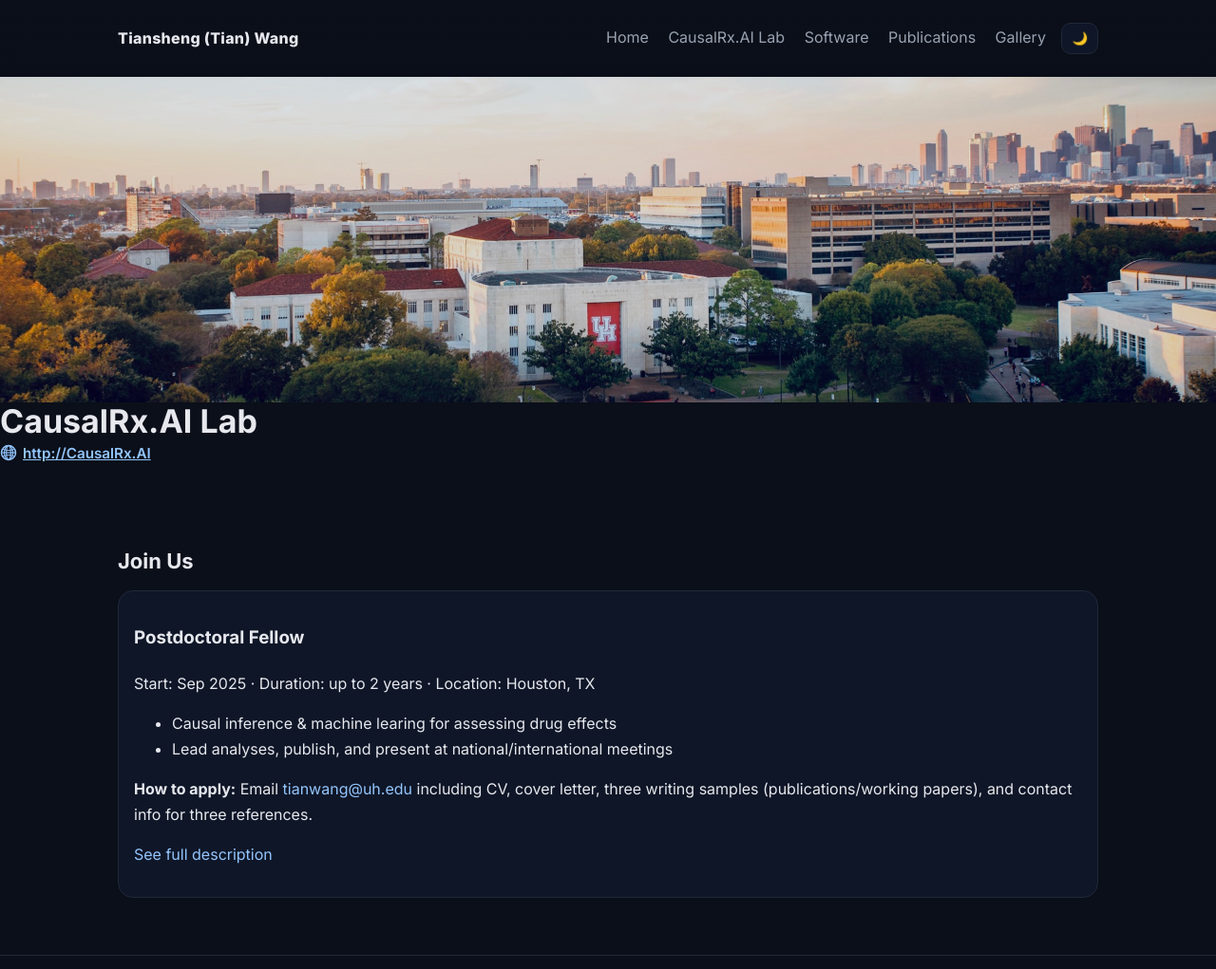
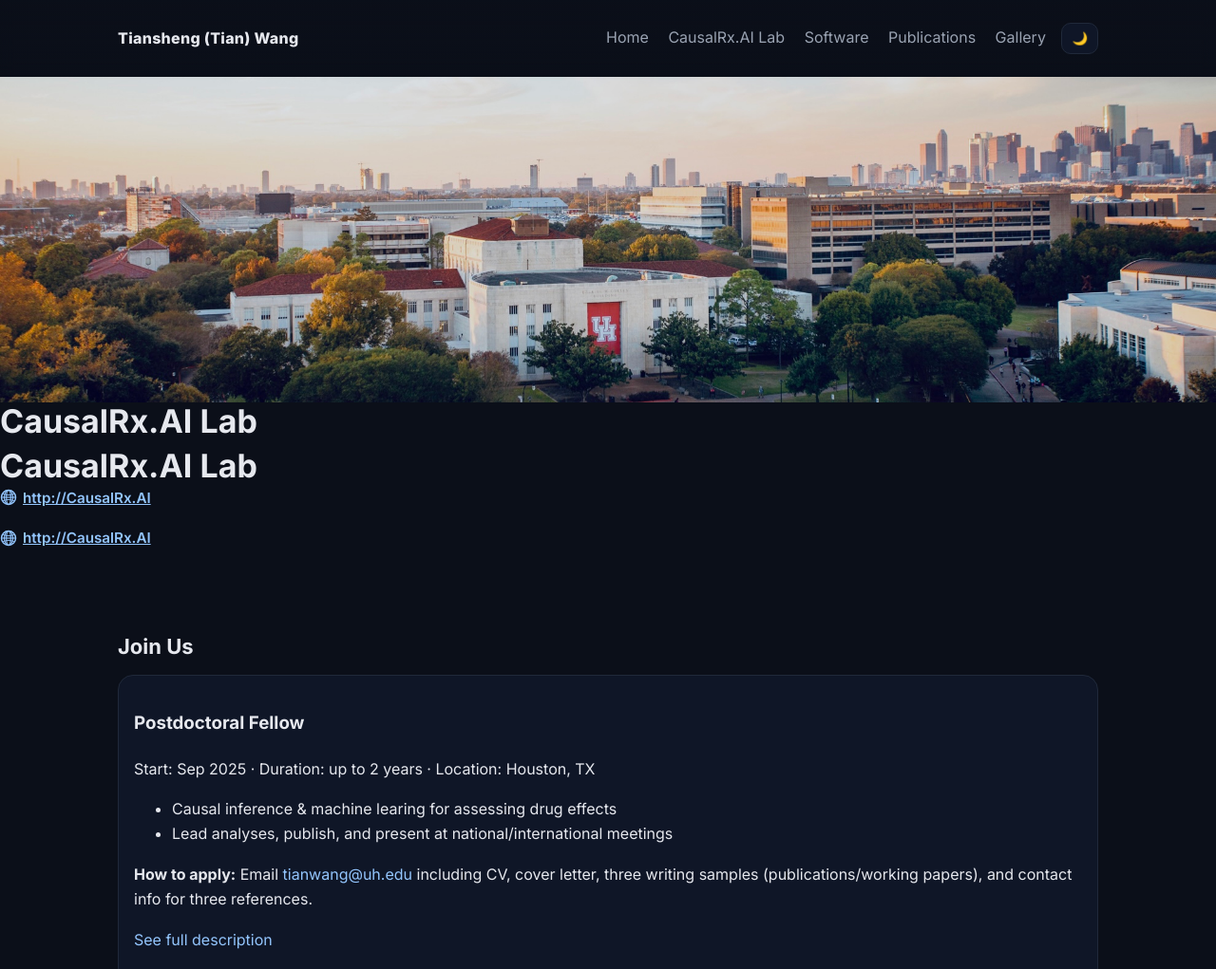
Before and after one commit to tianshengwang/tianshengwang.github.io, a plain HTML site: page lab.html in a window 1280 px wide. Shown: the top 1021 px of the page at 95% size. Drawn offline with Linux system fonts and the light colour scheme.

Commit message:
Update lab.html

```diff
--- a/lab.html
+++ b/lab.html
@@ -58,6 +58,22 @@
 
 <!-- Big Title -->
 <h1 class="title">CausalRx.AI Lab</h1>
+
+  <h1 class="title">CausalRx.AI Lab</h1>
+<p class="subtitle" style="margin-top:-6px; margin-bottom:20px; font-size:0.95rem;">
+  <a href="http://CausalRx.AI" target="_blank" class="domain-link">
+    <svg class="globe-svg" viewBox="0 0 24 24" aria-hidden="true">
+      <circle cx="12" cy="12" r="10" fill="none" stroke="currentColor" stroke-width="2"/>
+      <ellipse cx="12" cy="12" rx="6" ry="10" fill="none" stroke="currentColor" stroke-width="1.5"/>
+      <ellipse cx="12" cy="12" rx="3" ry="10" fill="none" stroke="currentColor" stroke-width="1.5"/>
+      <line x1="2" y1="12" x2="22" y2="12" stroke="currentColor" stroke-width="1.5"/>
+      <path d="M4 7c2.5 1.2 5.2 1.8 8 1.8S17.5 8.2 20 7" fill="none" stroke="currentColor" stroke-width="1.2"/>
+      <path d="M4 17c2.5-1.2 5.2-1.8 8-1.8s5.5.6 8 1.8" fill="none" stroke="currentColor" stroke-width="1.2"/>
+    </svg>
+    <span class="domain-text">http://CausalRx.AI</span>
+  </a>
+</p>
+
 
 <!-- Domain link with spinning globe on hover (SVG, no external icon libs needed) -->
 <p class="subtitle" style="margin-top:-6px; margin-bottom:20px; font-size:0.95rem;">
```
